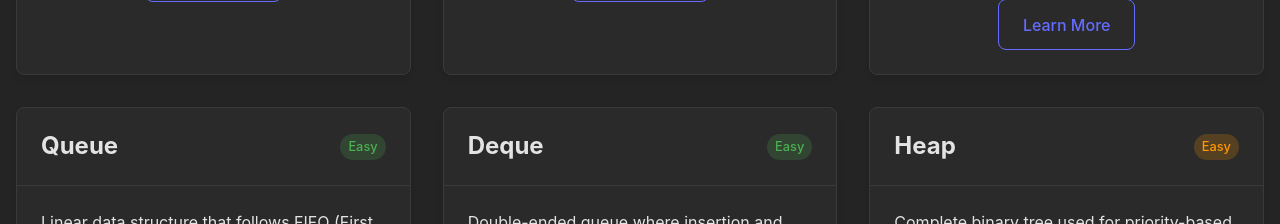
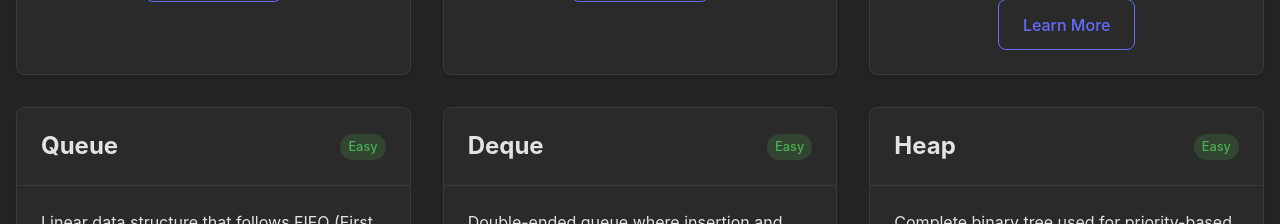
Before and after one commit to OpenOct-Club/DSA-Hub, a website built with Vite: page dsa.html in a window 1280 px wide. Shown: the part 860-1084 px from the top of the page. Built offline with nearby package versions, Linux system fonts and the light colour scheme.

Commit message:
Update dsa.html

```diff
--- a/dsa.html
+++ b/dsa.html
@@ -166,7 +166,7 @@
           <div class="dsa-card" data-category="data-structures">
             <div class="dsa-card-header">
               <h3>Heap</h3>
-              <span class="difficulty medium">Easy</span>
+              <span class="difficulty easy">Easy</span>
             </div>
             <div class="dsa-card-body">
               <p>Complete binary tree used for priority-based operations.</p>
```
